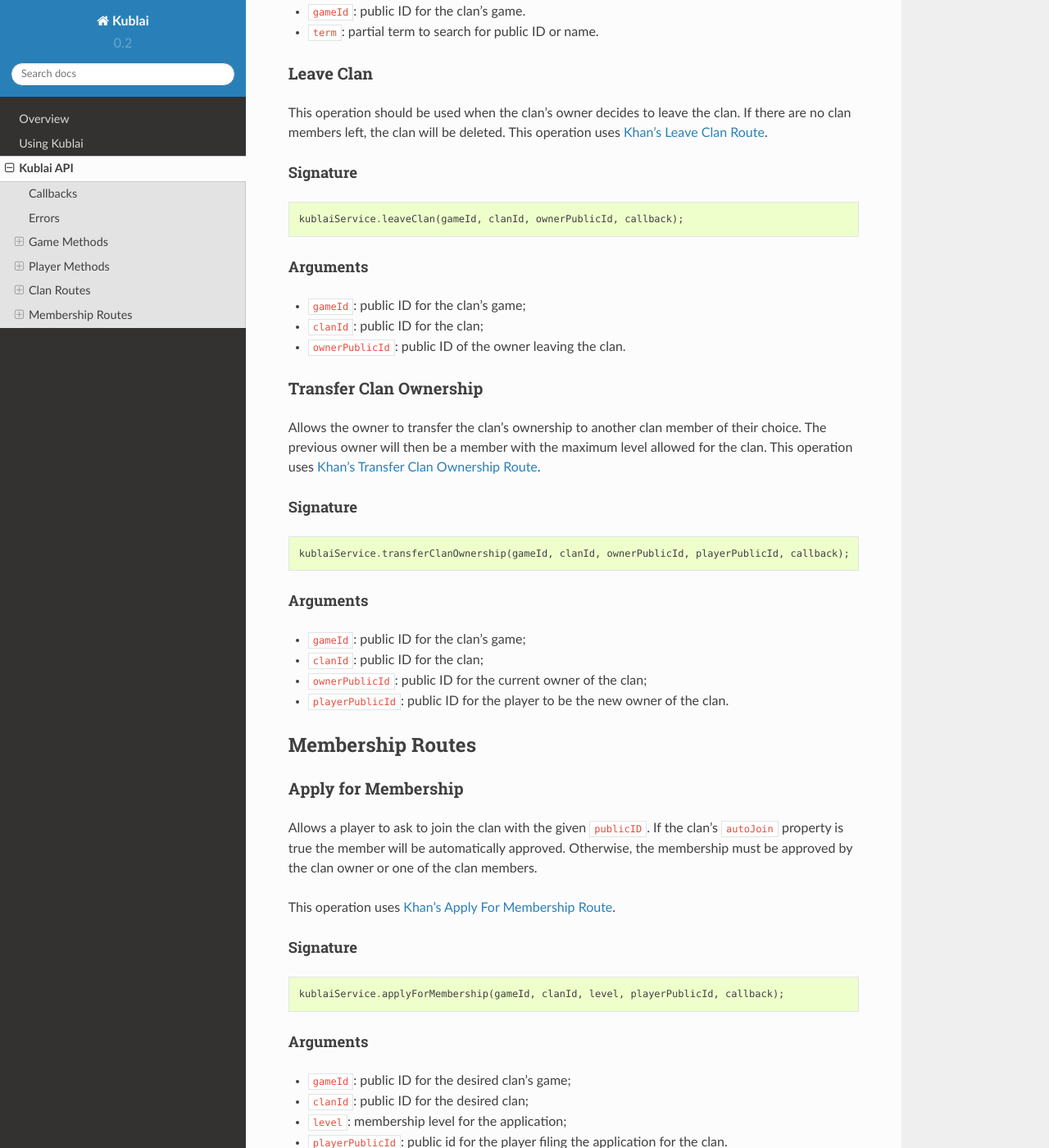
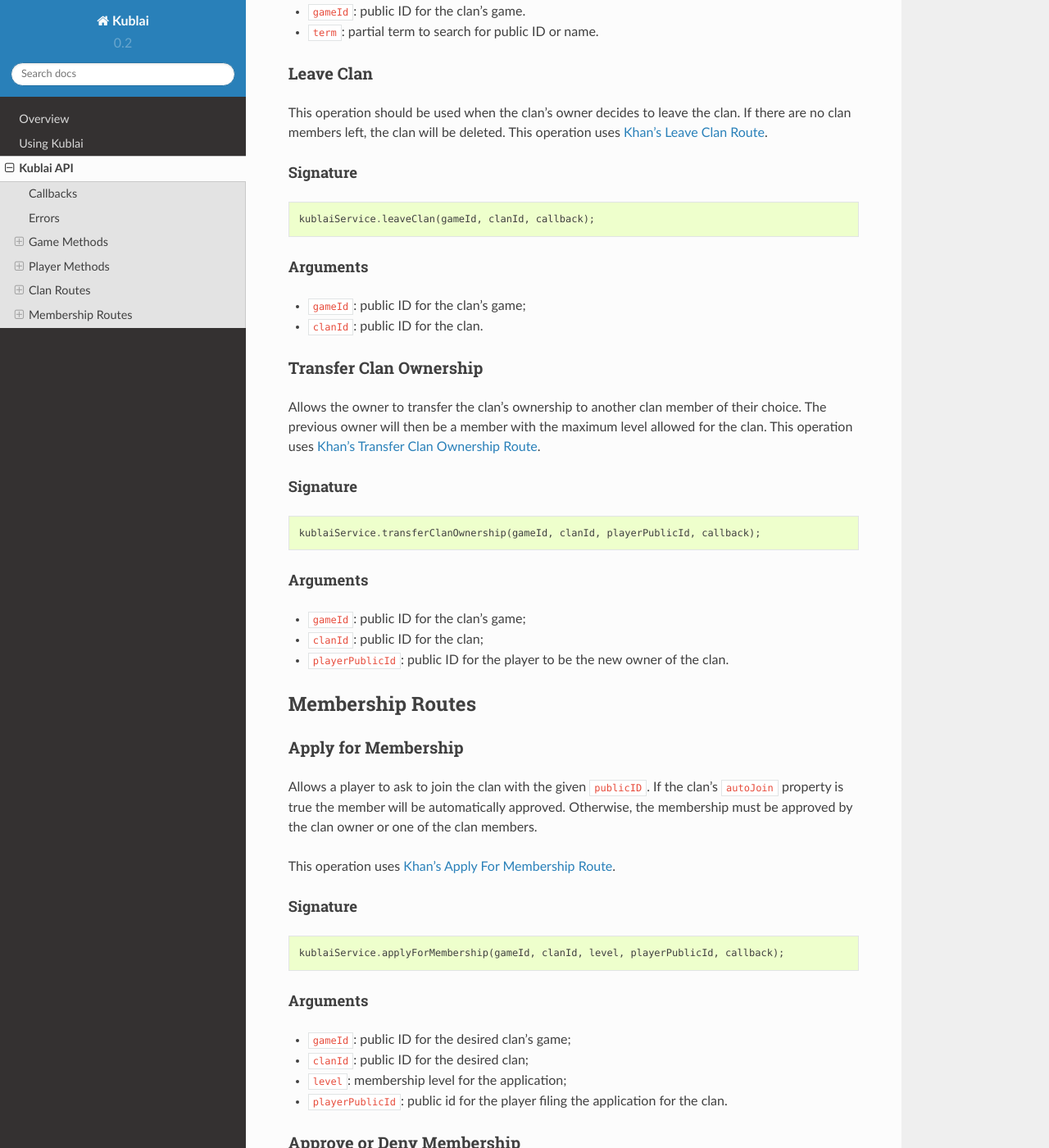
Before and after one commit to topfreegames/kublai, a Sphinx documentation site: the page built from docs/API.md, in a window 1280 px wide and 1400 px high, scrolled down 6826 px. Shown: the whole window at 82% size. Built offline with Sphinx 7.4.7 and the Read the Docs theme 2.0.0, drawn with Linux system fonts in a browser that asks for light colours.

````diff
--- a/docs/API.md
+++ b/docs/API.md
@@ -288,14 +288,13 @@ This operation should be used when the clan's owner decides to leave the clan. I
 #### Signature
 
 ```
-kublaiService.leaveClan(gameId, clanId, ownerPublicId, callback);
+kublaiService.leaveClan(gameId, clanId, callback);
 ```
 
 #### Arguments
 
 * `gameId`: public ID for the clan's game;
-* `clanId`: public ID for the clan;
-* `ownerPublicId`: public ID of the owner leaving the clan.
+* `clanId`: public ID for the clan.
 
 ### Transfer Clan Ownership
 
@@ -304,14 +303,13 @@ Allows the owner to transfer the clan’s ownership to another clan member of th
 #### Signature
 
 ```
-kublaiService.transferClanOwnership(gameId, clanId, ownerPublicId, playerPublicId, callback);
+kublaiService.transferClanOwnership(gameId, clanId, playerPublicId, callback);
 ```
 
 #### Arguments
 
 * `gameId`: public ID for the clan's game;
 * `clanId`: public ID for the clan;
-* `ownerPublicId`: public ID for the current owner of the clan;
 * `playerPublicId`: public ID for the player to be the new owner of the clan.
 
 ## Membership Routes
````
